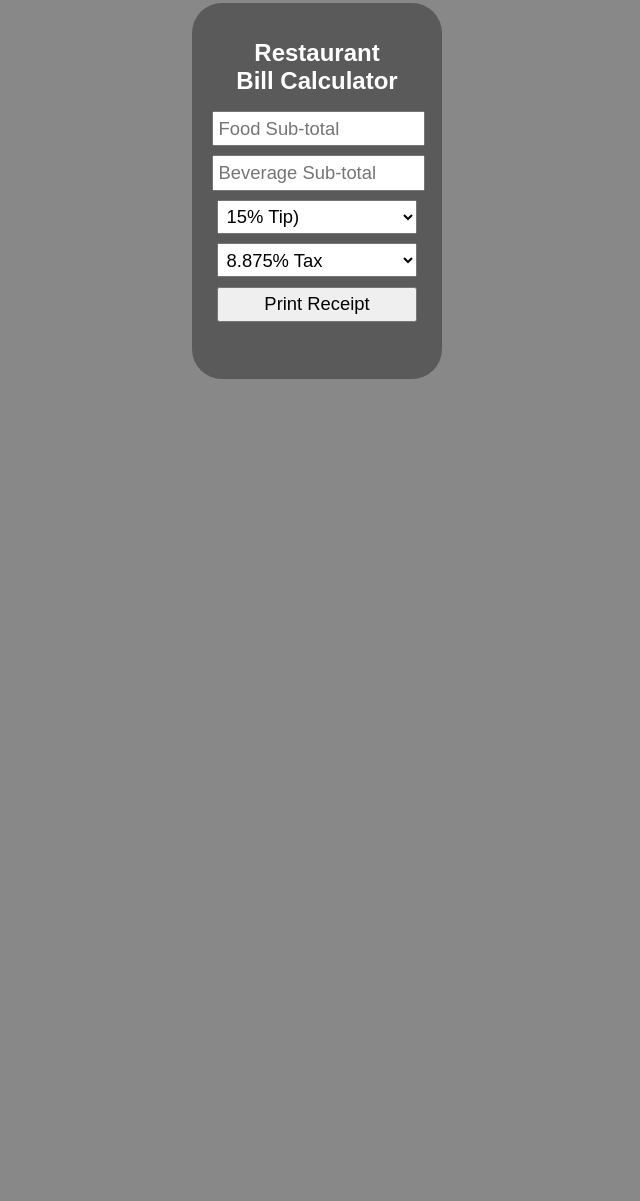
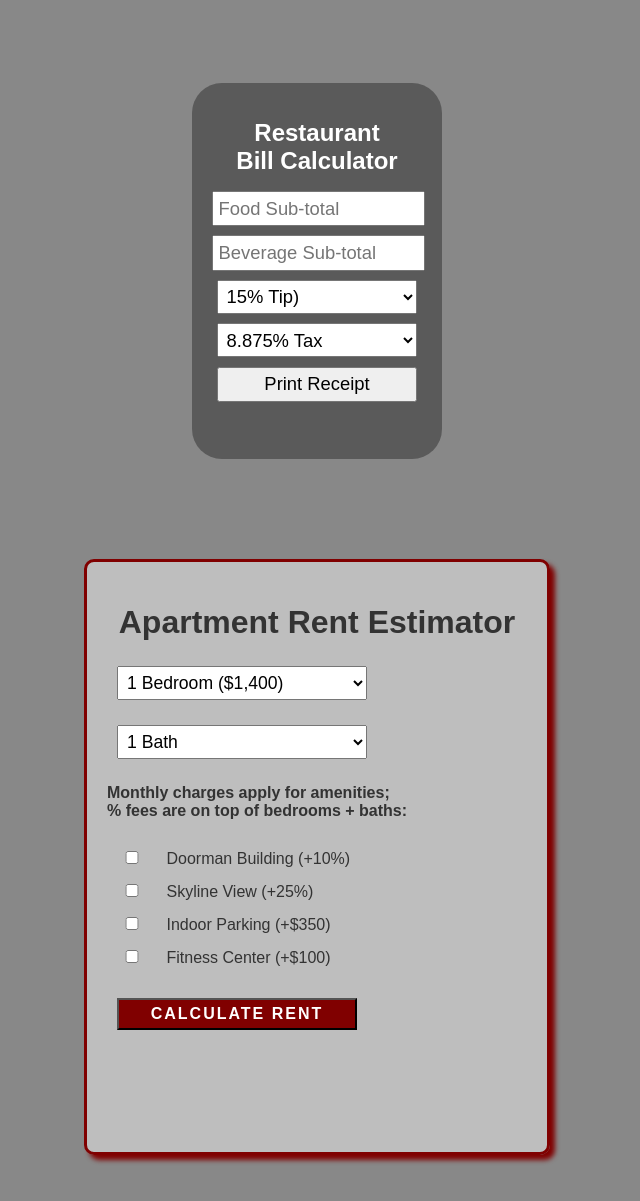
Before and after one commit to jchen2190/calculators, a plain HTML site: page index.html in a window 1280 px wide. Shown: the part 677-1878 px from the top of the page, without its empty margins (323-963 px from the left). Before the commit the page ends 1086 px from the top, so only its background shows below. Drawn offline with Linux system fonts and the light colour scheme.

Commit message:
fix name overlaps in js

```diff
--- a/index.html
+++ b/index.html
@@ -7,12 +7,13 @@
     <meta name="viewport" content="width=device-width, initial-scale=1.0">
     <title>Calculators</title>
     <link rel="stylesheet" href="style.css">
+    <script defer src="script.js"></script>
 </head>
 
 <body>
     <h1 class="title">Calculator</h1>
     <div class="calculator-grid">
-        <div class="output">
+        <div class="output" autofocus>
             <div data-previous-operand class="previous-operand">123 +</div>
             <div data-current-operand class="current-operand">456</div>
         </div>
@@ -35,7 +36,6 @@
         <button data-number>0</button>
         <button data-equal class="span-two">=</button>
     </div>
-
 
 
 
@@ -70,7 +70,46 @@
         </form>
     </div>
 
-    <script src="script.js"></script>
+
+    <div class="apartment-container">
+        <h1>Apartment Rent Estimator</h1>
+        <form>
+            <select name='bdrms' id='bdrms'>
+                <option value="1000">Studio ($1,000)</option>
+                <option value="1400" selected>1 Bedroom ($1,400)</option>
+                <option value="1800">2 Bedrooms ($1,800)</option>
+                <option value="2300">3 Bedrooms ($2,300)</option>
+            </select>
+
+            <select name='baths' id='baths'>
+                <option value="0">1 Bath</option>
+                <option value="450">1 1/2 Baths (+$450)</option>
+                <option value="850">2 Baths (+$850)</option>
+                <option value="1250">2 1/2 Baths (+$1,250)</option>
+            </select>
+
+            <h4>Monthly charges apply for amenities;<br>
+            % fees are on top of bedrooms + baths:</h4>
+
+            <input type='checkbox' id='doorman' value='0.1'>
+            <label for='doorman'>Doorman Building (+10%)</label><br>
+
+            <input type="checkbox" id="view" value='.25'>
+            <label for="view">Skyline View (+25%)</label><br>
+
+            <input type='checkbox' id='parking' value='350'>
+            <label for='parking'>Indoor Parking (+$350)</label><br>
+
+            <input type='checkbox' id='gym' value='100'>
+            <label for='gym'>Fitness Center (+$100)</label><br>
+
+            <button id="rent-btn">calculate rent</button>
+
+            <h3 id="feedback"></h3>
+        </form>
+    </div>
+
+
 
 </body>
 </html>
--- a/script.js
+++ b/script.js
@@ -10,6 +10,7 @@ const currentOperandTextElement = document.querySelector('[data-current-operand]
 
 
 class Calculator {
+
     constructor(previousOperandTextElement, currentOperandTextElement) {
         this.previousOperandTextElement = previousOperandTextElement;
         this.currentOperandTextElement = currentOperandTextElement;
@@ -102,7 +103,6 @@ class Calculator {
         }
       }
 
-
 }
 
 const calculator = new Calculator(previousOperandTextElement, currentOperandTextElement)
@@ -138,7 +138,8 @@ deleteButton.addEventListener('click', button => {
     calculator.updateDisplay();
 })
 
-document.addEventListener('keydown', respondToKeyPress)
+
+document.querySelector('.calculator-grid').addEventListener('keydown', respondToKeyPress)
 
 function respondToKeyPress(event) {
     let numKey = /[0-9]/g // use regex global
@@ -186,7 +187,6 @@ let tipMenu = document.getElementById('tip-menu');
 let taxMenu = document.getElementById('tax-menu');
 let calcBtn = document.getElementById('calc-btn');
 let response = document.getElementById('response');
-let ppl = document.getElementById('people');
 
 calcBtn.addEventListener('click', calcBill);
 
@@ -243,3 +243,42 @@ function calcBill(event) {
 
     response.innerHTML = bill;
 }
+
+
+
+// Apartment Rent Estimator
+
+const rentBtn = document.getElementById('rent-btn');
+rentBtn.addEventListener('click', calculateRent);
+
+const feedbackTag = document.getElementById('feedback');
+
+function calculateRent(event) {
+    event.preventDefault();
+
+    // get the select menus
+    let bdrms = Number(document.getElementById('bdrms').value);
+    let baths = Number(document.getElementById('baths').value);
+    let rent = bdrms + baths;
+
+    // get the checkboxes
+    let doormanCB = document.getElementById('doorman');
+    let parkingCB = document.getElementById('parking');
+    let viewCB = document.getElementById('view');
+    let gymCB = document.getElementById('gym');
+
+    // if checkbox is checked, add the value to the rent
+    if(doormanCB.checked) {
+        rent += rent * Number(doormanCB.value); // +10%
+    }
+    if(viewCB.checked) {
+        rent += rent * Number(viewCB.value); // +25%
+    }
+    if(parkingCB.checked) {
+        rent += Number(parkingCB.value); // +350
+    }
+    if(gymCB.checked) {
+        rent += Number(gymCB.value); // +100
+    }
+    feedbackTag.textContent = `Your estimated rent is $${Math.round(rent)}!`;
+}
--- a/style.css
+++ b/style.css
@@ -21,6 +21,10 @@ body {
     grid-template-columns: repeat(4, 80px);
     grid-template-rows: repeat(6, 75px);
     grid-gap: 10px;
+    max-width: 350px;
+    padding: 40px;
+    background-color: rgb(87, 87, 87);
+    border-radius: 20px;
 }
 
 .calculator-grid > button {
@@ -63,11 +67,14 @@ body {
     font-size: 2.1rem;
 }
 
+
+/* ----- restaurant bill ----- */
+
 .bill-container {
     display: block;
     justify-content: center;
     max-width: 210px;
-    margin: 30px auto;
+    margin: auto auto 100px auto;
     background-color: rgba(77,77,77,.77);
     min-height: 40vh;
     text-align: center;
@@ -88,13 +95,77 @@ body {
     width: 200px;
 }
 
-.bill-container  #output {
-    text-align: left;
-}
-
-.bill-container  #response {
+.bill-container #response {
     display: flex;
     justify-content: center;
     align-items: center;
     text-align: left;
 }
+
+
+
+/* ------ apartment ----- */
+
+.apartment-container {
+    width: 420px;
+    margin: auto auto 100px auto;
+    background-color: rgba(200,200,200,.85);
+    min-height: 550px;
+    text-align: left;
+    padding: 20px;
+    font-family: sans-serif;
+    border-radius: 10px;
+    border: 3px solid maroon;
+    box-shadow: 5px 5px 5px maroon;
+}
+
+.apartment-container h1 {
+    display: flex;
+    justify-content: center;
+}
+
+.apartment-container button {
+    text-transform: uppercase;
+    background-color: maroon;
+    font-weight: bold;
+    letter-spacing: 2px;
+    color: #ffffff;
+    cursor: pointer;
+}
+
+.apartment-container input {
+    font-size: 1em;
+    padding: 5px 5px 5px 8px;
+    display: block;
+    width: 225px;
+    margin: 10px;
+}
+
+.apartment-container button, .apartment-container select {
+    font-size: 1em;
+    padding: 5px;
+    display: block;
+    margin: 25px 10px;
+    width: 240px;
+}
+
+.apartment-container button {
+    text-transform: uppercase;
+    background-color: maroon;
+    font-weight: bold;
+    letter-spacing: 2px;
+    color: #fff;
+    cursor: pointer;
+}
+
+.apartment-container input[type="checkbox"], .apartment-container label {
+    display: inline;
+    width: 30px;
+    padding: 5px;
+}
+
+.apartment-container select {
+    font-size: 1.1rem;
+    width: 250px;
+    padding:5px;
+}
```
